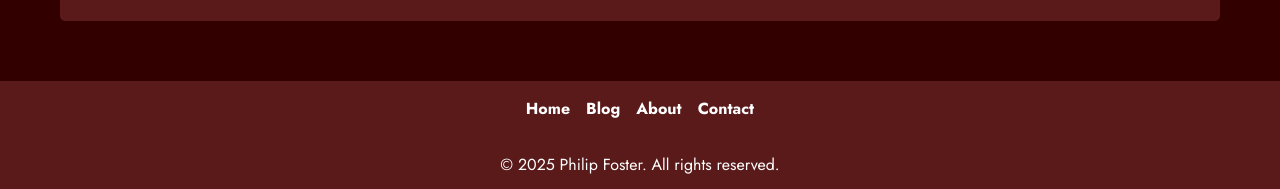
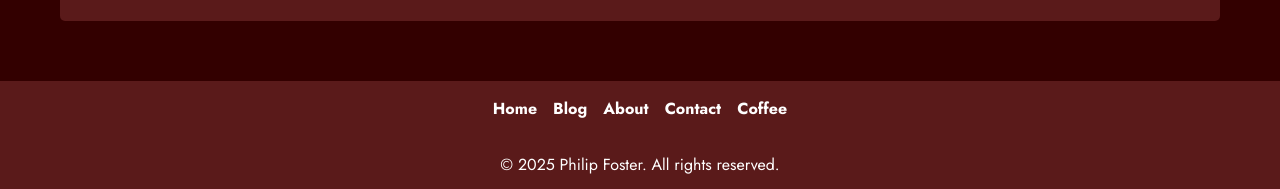
Before and after one commit to PipCraft/PipCraft.github.io, a Jekyll site: the page built from index.html, in a window 1280 px wide. Shown: the part 1491-1680 px from the top of the page. Built offline with Jekyll 4.4.1, drawn with Linux system fonts in a browser that asks for light colours.

Commit message:
Update index.html

```diff
--- a/index.html
+++ b/index.html
@@ -173,6 +173,7 @@ title: "Philip Foster's Professional Portfolio"
             <li><a href="/blog">Blog</a></li>
             <li><a href="/about">About</a></li>
             <li><a href="/contact">Contact</a></li>
+            <li><a href="/coffee">Coffee</a></li> <!-- ✅ New Coffee Link -->
         </ul>
     </nav>
 </footer>
```
Lines whose indentation alone changed are shown as unchanged.
